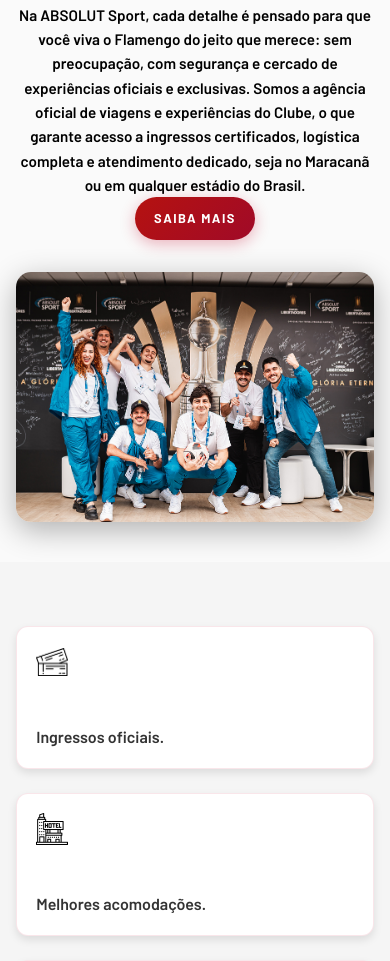
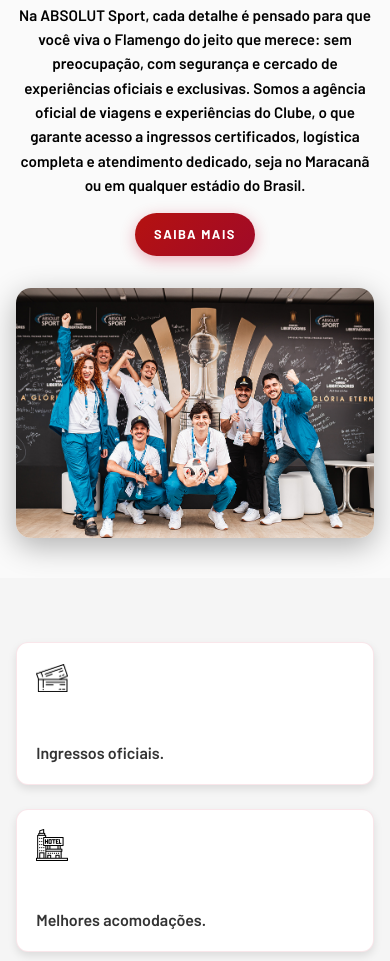
Before and after one commit to KarterDesign/landing-page-flamengo, a plain HTML site: page index.html in a window 390 px wide. Shown: the part 7076-8037 px from the top of the page. Drawn offline with nearby package versions, Linux system fonts and the light colour scheme; no server answers; a web font is replaced by a local one.

Commit message:
feat: melhora espaçamento do CTA na versão mobile

```diff
--- a/style.css
+++ b/style.css
@@ -2273,6 +2273,7 @@ img.lazy.loaded {
     font-size: 0.8rem;
     border-radius: 40px;
     letter-spacing: 1.5px;
+    margin-top: var(--espacamento-sm);
   }
 
   .maraca-content {
```
